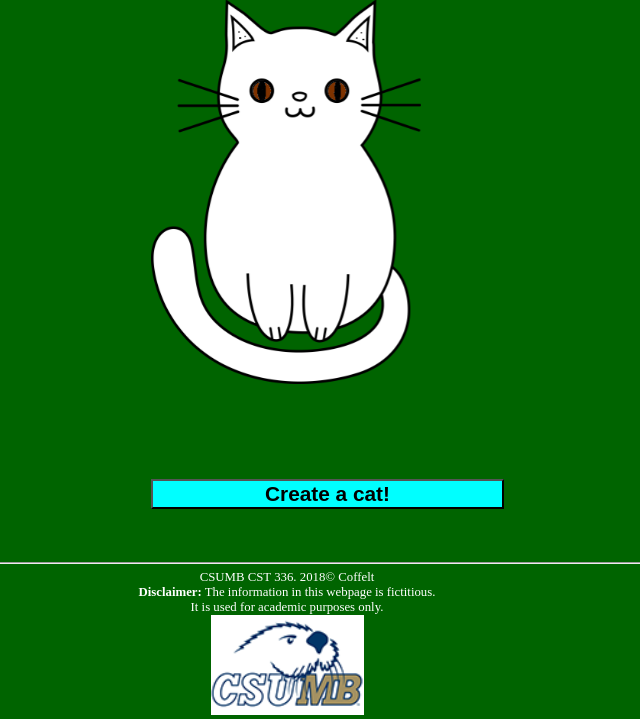
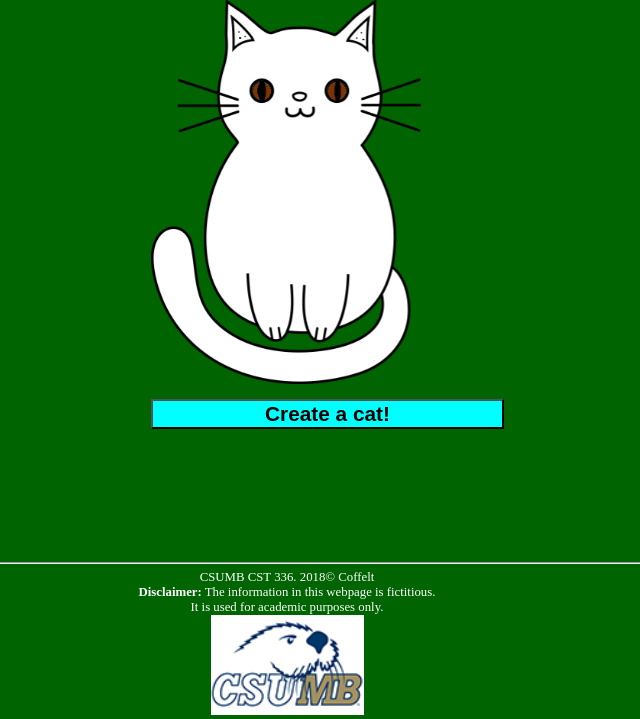
Before and after one commit to JohnRCoffelt/CST336, a PHP site: page /HW/HW2/index.php in a window 1280 px wide. Shown: the part 81-800 px from the top of the page, without its empty margins (361-1001 px from the left). Run offline with PHP 8.4, Linux system fonts and the light colour scheme.

Commit message:
Update catstyles.css

```diff
--- a/HW/HW2/css/catstyles.css
+++ b/HW/HW2/css/catstyles.css
@@ -4,7 +4,7 @@ body {
 }
 
 input{
-    top:70%;
+    top:60%;
     left: 40%;
     width: 353px;
     position:absolute;
```
